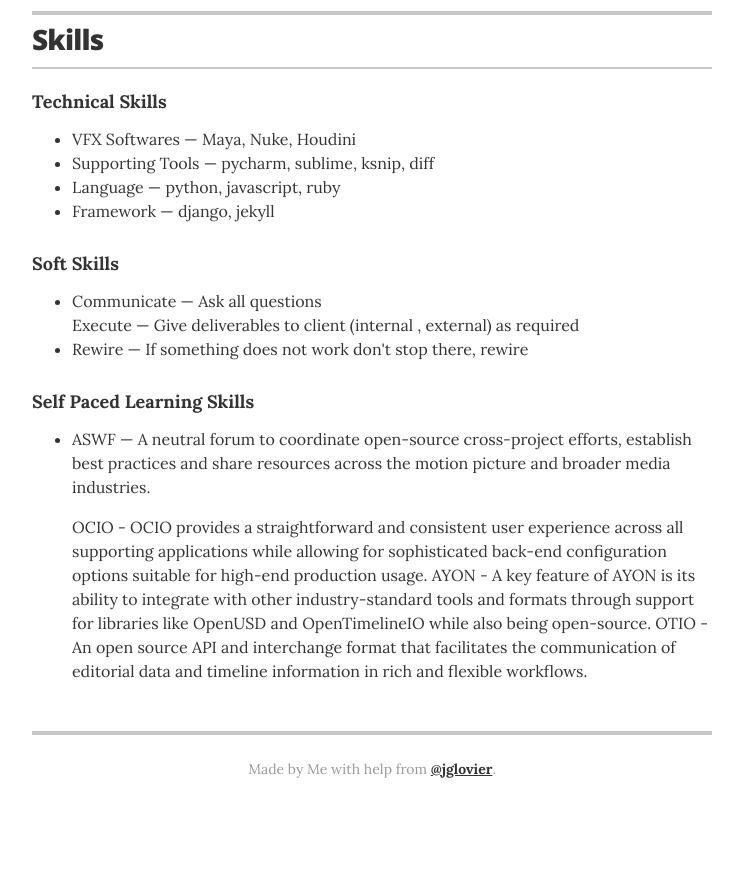
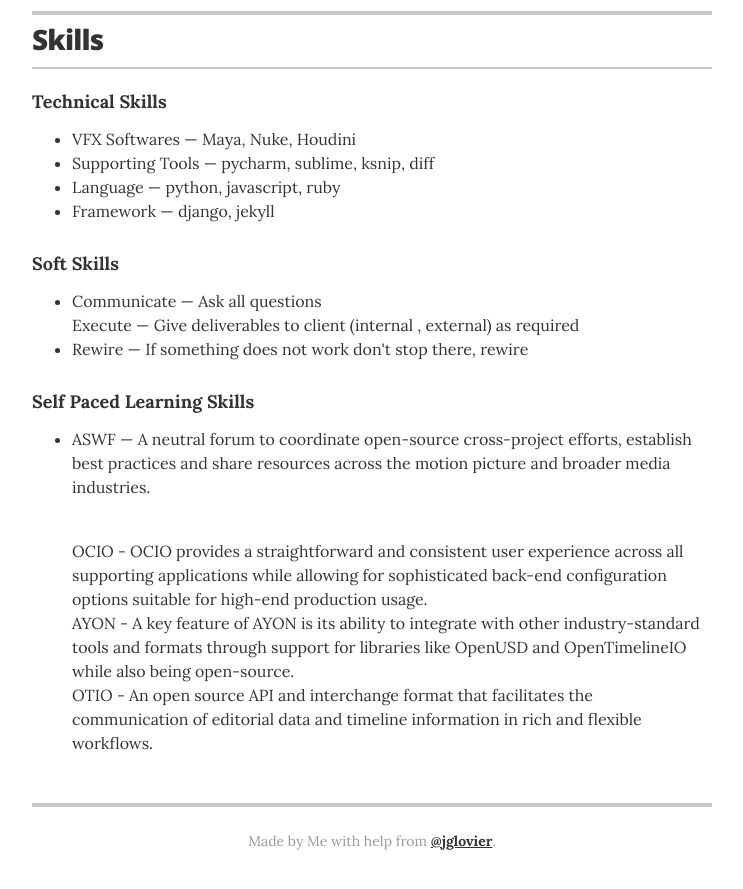
Before and after one commit to singhaidotnish/myresume, a Jekyll site: the page built from index.html, in a window 1280 px wide and 900 px high, scrolled down 2408 px. Shown: the top 889 px of the window, without its empty margins (268-1011 px from the left). Built offline with Jekyll 4.4.1, drawn with Linux system fonts in a browser that asks for light colours; before the commit the page ends 3236 px from its top, so only the background shows below that; part of the change alters nothing that is shown.

```diff
--- a/_data/skills.yml
+++ b/_data/skills.yml
@@ -8,9 +8,9 @@
 
 - skill: Self Paced Learning Skills
   summary: <ul class="resume-item-list"><li>ASWF &mdash; A neutral forum to coordinate open-source cross-project efforts, establish best practices and share resources across the motion picture and broader media industries.</li>
-  description: "\nOCIO - OCIO provides a straightforward and consistent user experience across all supporting applications while allowing for sophisticated back-end configuration options suitable for high-end production usage.
-           \nAYON - A key feature of AYON is its ability to integrate with other industry-standard tools and formats through support for libraries like OpenUSD and OpenTimelineIO while also being open-source.
-           \nOTIO - An open source API and interchange format that facilitates the communication of editorial data and timeline information in rich and flexible workflows."
+  description: " <br />OCIO - OCIO provides a straightforward and consistent user experience across all supporting applications while allowing for sophisticated back-end configuration options suitable for high-end production usage.
+            <br />AYON - A key feature of AYON is its ability to integrate with other industry-standard tools and formats through support for libraries like OpenUSD and OpenTimelineIO while also being open-source.
+            <br />OTIO - An open source API and interchange format that facilitates the communication of editorial data and timeline information in rich and flexible workflows."
 
 
 #  description: The VFX industry covers 100 percent of these projects, it is worth to go through them
```
